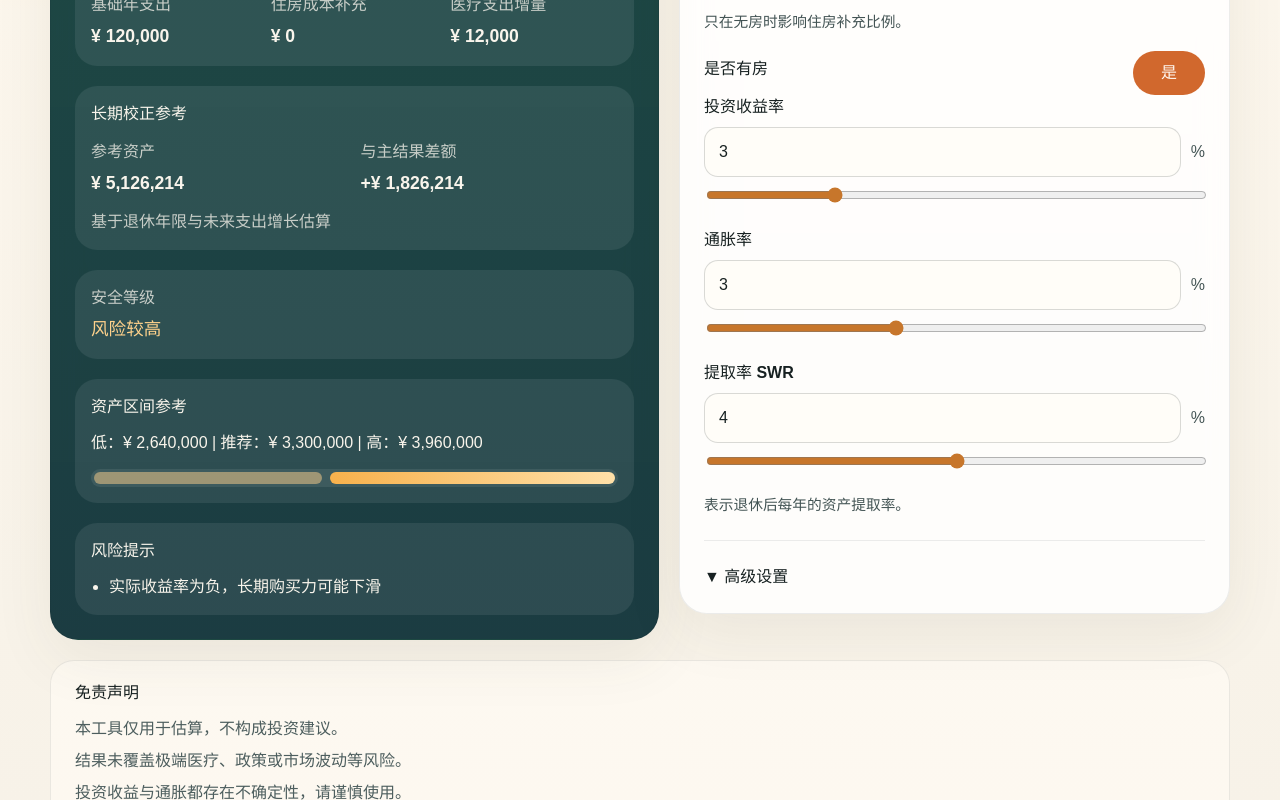
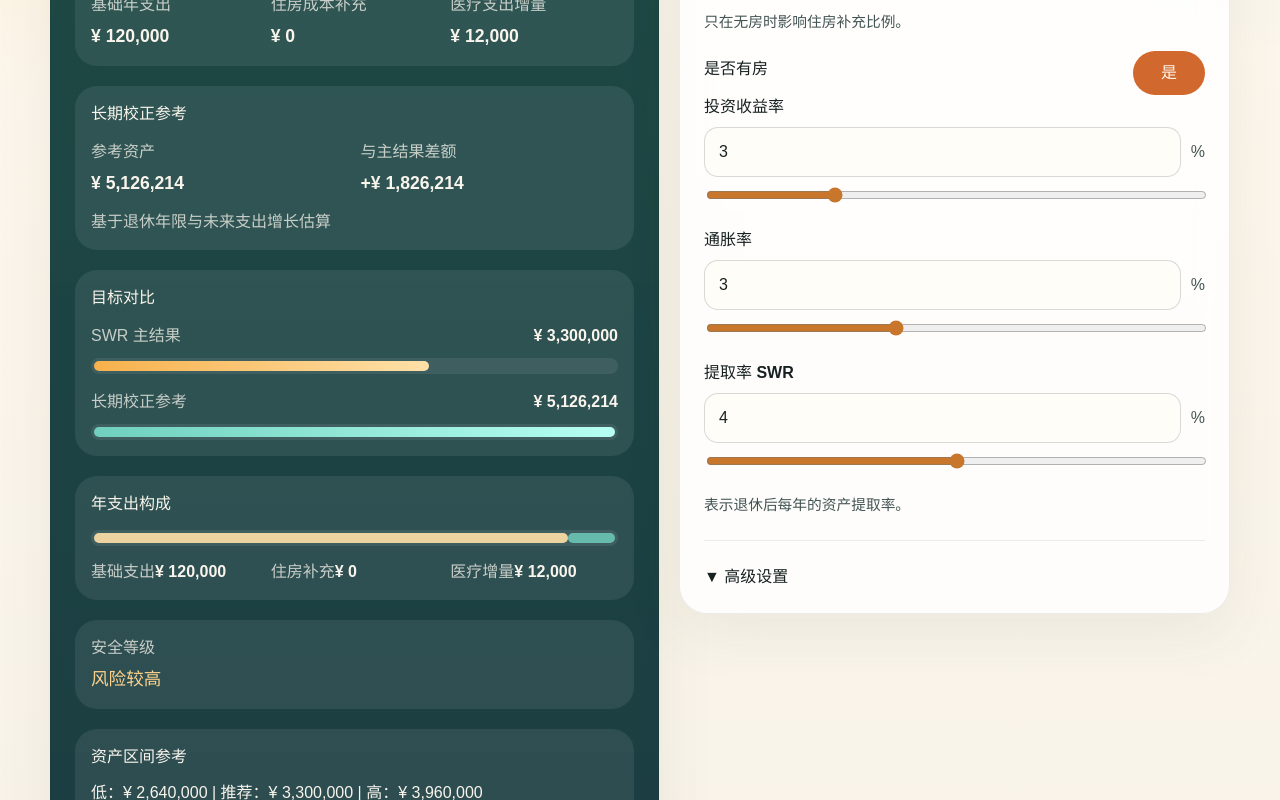
Before and after one commit to cholf5/fire-cn-calculator, a React (Vite) app: page / in a window 1280 px wide. Shown: the part 603-1403 px from the top of the page. Built offline with nearby package versions, Linux system fonts and the light colour scheme.

Commit message:
feat: add result comparison visuals

```diff
--- a/src/components/ResultPanel.tsx
+++ b/src/components/ResultPanel.tsx
@@ -14,6 +14,14 @@ export function ResultPanel({ values, result }: ResultPanelProps) {
   const recommendedWidth = `${(result.fireTarget / barMax) * 100}%`;
   const conservativeWidth = `${(result.lowerBound / barMax) * 100}%`;
   const annualHousingCost = result.monthlyHousingCost * 12;
+  const targetComparisonMax = Math.max(result.fireTarget, result.longevityAdjustedTarget);
+  const fireTargetWidth = `${(result.fireTarget / targetComparisonMax) * 100}%`;
+  const longevityTargetWidth = `${(result.longevityAdjustedTarget / targetComparisonMax) * 100}%`;
+  const expenseCompositionTotal =
+    result.baseAnnualExpense + annualHousingCost + result.medicalAnnualExpense;
+  const baseExpenseWidth = `${(result.baseAnnualExpense / expenseCompositionTotal) * 100}%`;
+  const housingExpenseWidth = `${(annualHousingCost / expenseCompositionTotal) * 100}%`;
+  const medicalExpenseWidth = `${(result.medicalAnnualExpense / expenseCompositionTotal) * 100}%`;
   const cityTierLabel =
     values.cityTier === "tier1"
       ? "一线"
@@ -160,6 +168,51 @@ export function ResultPanel({ values, result }: ResultPanelProps) {
         <p className="longevity-caption">基于退休年限与未来支出增长估算</p>
       </div>
 
+      <div className="comparison-card">
+        <h2>目标对比</h2>
+        <div className="comparison-group">
+          <div className="comparison-meta">
+            <span>SWR 主结果</span>
+            <strong>{formatCurrency(result.fireTarget)}</strong>
+          </div>
+          <div className="comparison-track" aria-hidden="true">
+            <div className="comparison-fill comparison-fill-main" style={{ width: fireTargetWidth }} />
+          </div>
+        </div>
+        <div className="comparison-group">
+          <div className="comparison-meta">
+            <span>长期校正参考</span>
+            <strong>{formatCurrency(result.longevityAdjustedTarget)}</strong>
+          </div>
+          <div className="comparison-track" aria-hidden="true">
+            <div className="comparison-fill comparison-fill-alt" style={{ width: longevityTargetWidth }} />
+          </div>
+        </div>
+      </div>
+
+      <div className="composition-card">
+        <h2>年支出构成</h2>
+        <div className="composition-track" aria-hidden="true">
+          <div className="composition-fill composition-fill-base" style={{ width: baseExpenseWidth }} />
+          <div className="composition-fill composition-fill-housing" style={{ width: housingExpenseWidth }} />
+          <div className="composition-fill composition-fill-medical" style={{ width: medicalExpenseWidth }} />
+        </div>
+        <div className="composition-legend">
+          <div>
+            <span>基础支出</span>
+            <strong>{formatCurrency(result.baseAnnualExpense)}</strong>
+          </div>
+          <div>
+            <span>住房补充</span>
+            <strong>{formatCurrency(annualHousingCost)}</strong>
+          </div>
+          <div>
+            <span>医疗增量</span>
+            <strong>{formatCurrency(result.medicalAnnualExpense)}</strong>
+          </div>
+        </div>
+      </div>
+
       <div className="tag-block">
         <span className="tag-label">安全等级</span>
         <strong className="risk-tag">{result.safetyLabel}</strong>
--- a/src/styles.css
+++ b/src/styles.css
@@ -392,6 +392,8 @@ input {
 .tag-block,
 .breakdown-card,
 .longevity-card,
+.comparison-card,
+.composition-card,
 .range-card,
 .risk-card {
   padding: 16px;
@@ -413,6 +415,12 @@ input {
 }
 
 .longevity-card h2 {
+  margin: 0 0 14px;
+  font-size: 1rem;
+}
+
+.comparison-card h2,
+.composition-card h2 {
   margin: 0 0 14px;
   font-size: 1rem;
 }
@@ -458,6 +466,81 @@ input {
 
 .longevity-caption {
   margin: 14px 0 0;
+}
+
+.comparison-group + .comparison-group {
+  margin-top: 16px;
+}
+
+.comparison-meta,
+.composition-legend {
+  display: grid;
+  gap: 12px;
+}
+
+.comparison-meta {
+  grid-template-columns: minmax(0, 1fr) auto;
+  align-items: end;
+  margin-bottom: 10px;
+}
+
+.comparison-meta span,
+.composition-legend span {
+  color: var(--result-muted);
+}
+
+.comparison-meta strong,
+.composition-legend strong {
+  font-size: 1rem;
+}
+
+.comparison-track,
+.composition-track {
+  display: flex;
+  align-items: center;
+  gap: 0;
+  height: 16px;
+  padding: 3px;
+  border-radius: 999px;
+  background: rgba(255, 255, 255, 0.08);
+  overflow: hidden;
+}
+
+.comparison-fill,
+.composition-fill {
+  height: 100%;
+  border-radius: 999px;
+}
+
+.comparison-fill-main {
+  background: linear-gradient(90deg, #f7b14c 0%, #ffe0a8 100%);
+}
+
+.comparison-fill-alt {
+  background: linear-gradient(90deg, #6fd0bd 0%, #b6fff2 100%);
+}
+
+.composition-fill-base {
+  background: rgba(255, 224, 168, 0.9);
+}
+
+.composition-fill-housing {
+  background: rgba(247, 177, 76, 0.82);
+}
+
+.composition-fill-medical {
+  background: rgba(111, 208, 189, 0.82);
+}
+
+.composition-legend {
+  grid-template-columns: repeat(3, minmax(0, 1fr));
+  margin-top: 14px;
+}
+
+.composition-legend div {
+  padding: 0;
+  background: transparent;
+  border-radius: 0;
 }
 
 .risk-tag {
@@ -564,6 +647,10 @@ input {
     grid-template-columns: 1fr;
   }
 
+  .composition-legend {
+    grid-template-columns: 1fr;
+  }
+
   .toggle-row {
     align-items: flex-start;
     gap: 12px;
```
Also changed, not shown: 1 other file (tests, documents, lock files or other folders).
